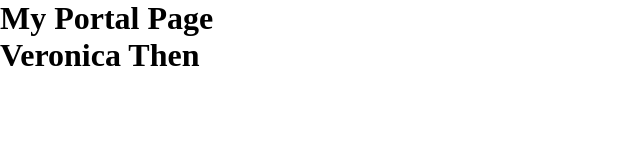
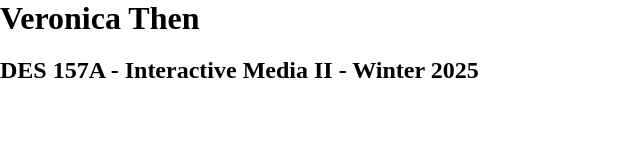
Before and after one commit to verothen/des157a, a plain HTML site: page index.html in a window 1280 px wide. Shown: the whole page, without its empty margins (0-640 px from the left). Drawn offline with nearby package versions, Linux system fonts and the light colour scheme; a web font is replaced by a local one.

Commit message:
Update index.html

```diff
--- a/index.html
+++ b/index.html
@@ -10,8 +10,12 @@
 <link href="https://fonts.googleapis.com/css2?family=Hachi+Maru+Pop&display=swap" rel="stylesheet">
     <link href="styles.css" rel="stylesheet">
 </head>
+
 <body>
-    <h1>My Portal Page</h1>
-    <h1>Veronica Then</h1>
+    <header>
+        <h1>Veronica Then</h1>
+        <h2>DES 157A - Interactive Media II - Winter 2025</h2>
+    </header>
+
 </body>
 </html>
```
